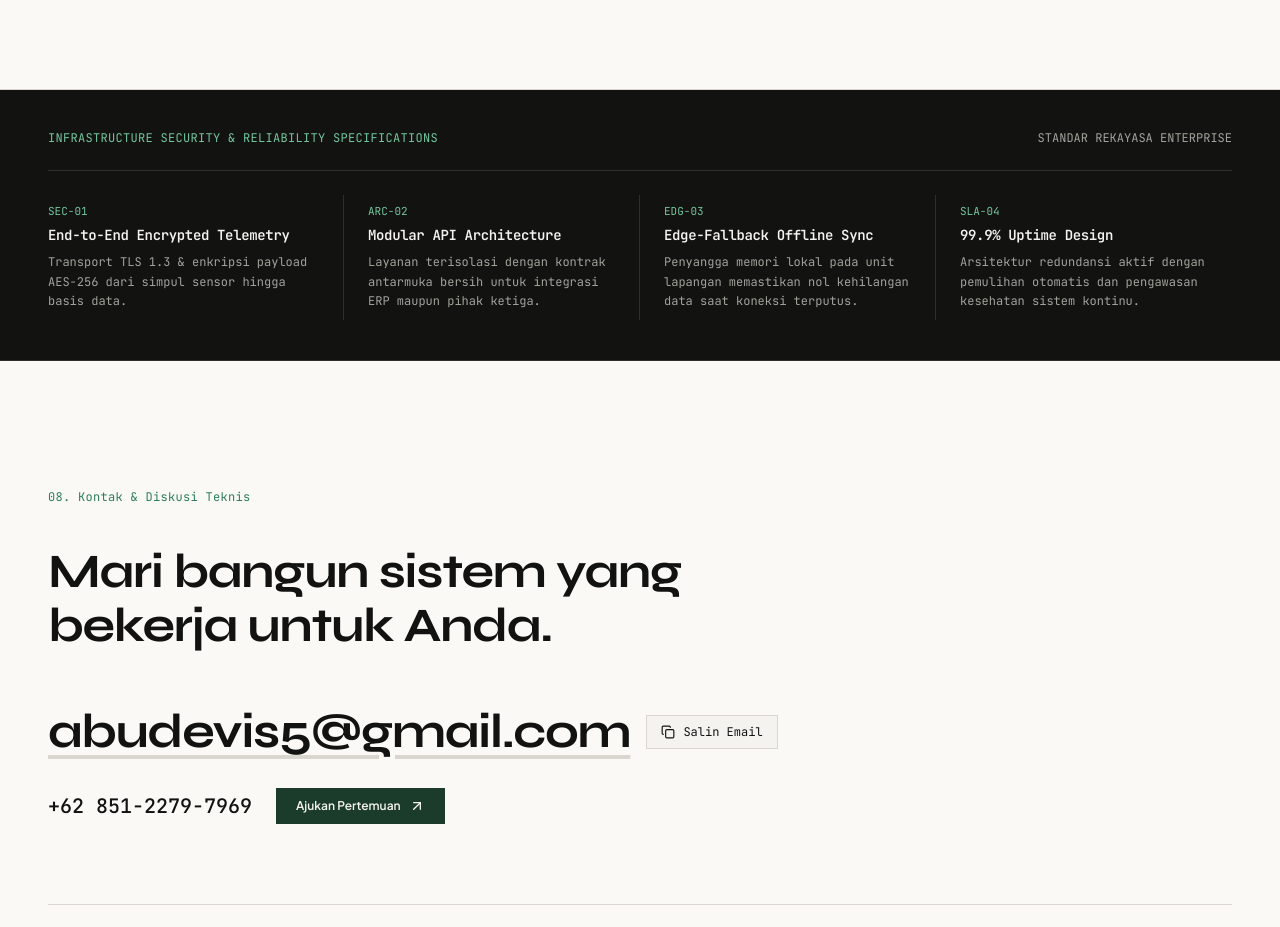
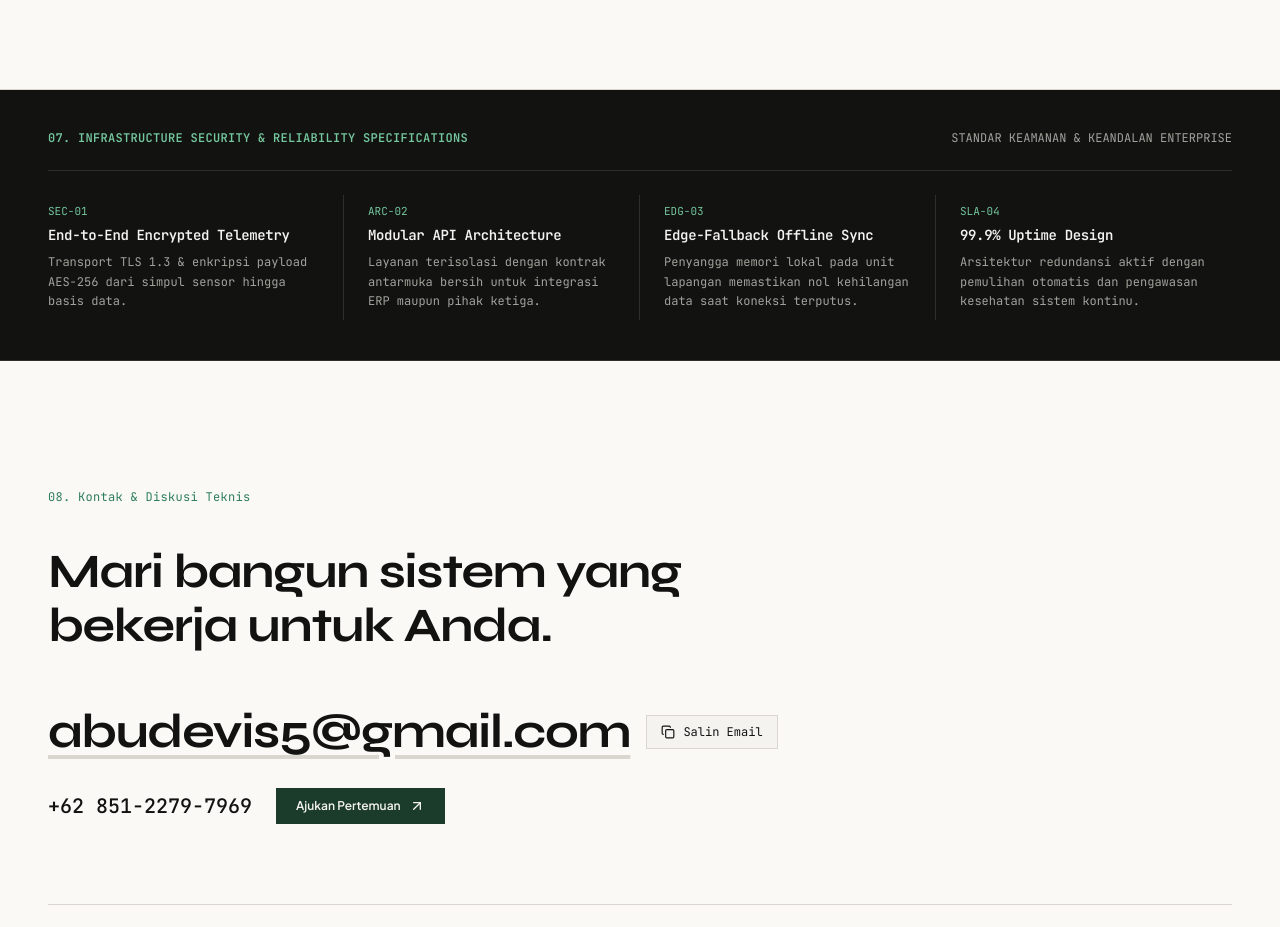
Before and after one commit to DevisRoomi/rumiverse, a React (Vite) app: page / in a window 1280 px wide. Shown: the part 7220-8147 px from the top of the page. Built offline with nearby package versions, Linux system fonts and the light colour scheme.

Commit message:
fix(layout): tambahkan nomor urut 07 pada seksi Infrastructure Security & Reliability

```diff
--- a/src/components/SecurityReliabilityBar.tsx
+++ b/src/components/SecurityReliabilityBar.tsx
@@ -8,11 +8,11 @@ export function SecurityReliabilityBar() {
     >
       <div className="max-w-[1440px] mx-auto px-6 py-10 sm:px-10 lg:px-12">
         <div className="flex flex-col sm:flex-row sm:items-center justify-between gap-2 pb-6 border-b border-[#2D2F2A]">
-          <span className="font-mono text-xs text-[#74C69D] tracking-wide">
-            INFRASTRUCTURE SECURITY &amp; RELIABILITY SPECIFICATIONS
+          <span className="font-mono text-xs text-[#74C69D] tracking-wide uppercase font-semibold">
+            07. INFRASTRUCTURE SECURITY &amp; RELIABILITY SPECIFICATIONS
           </span>
           <span className="font-mono text-xs text-[#A1A39B]">
-            STANDAR REKAYASA ENTERPRISE
+            STANDAR KEAMANAN &amp; KEANDALAN ENTERPRISE
           </span>
         </div>
 
```
